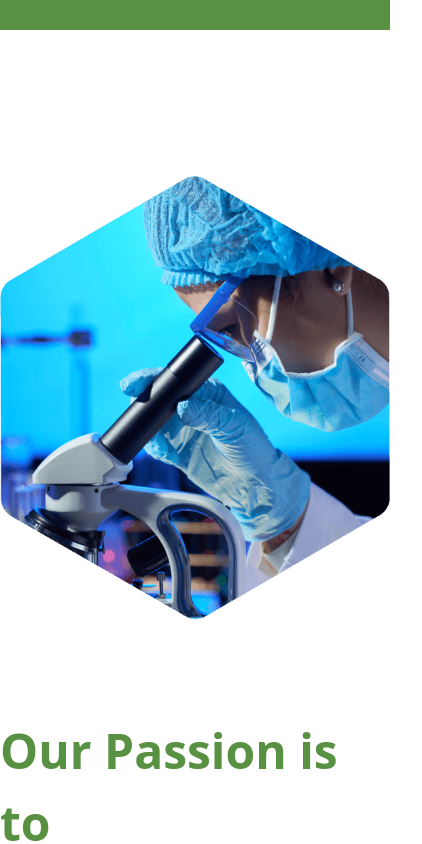
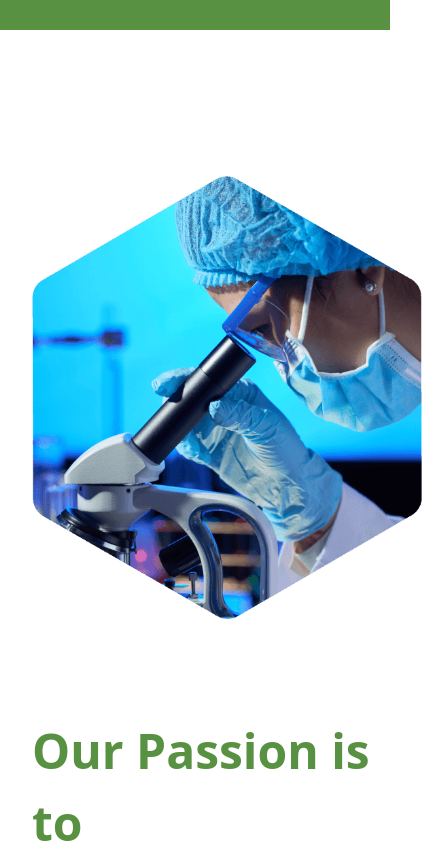
Before and after one commit to MuhammadTaha-khan/chemical_management, a Next.js app: page / in a window 390 px wide. Shown: the part 1020-1864 px from the top of the page, 422 px wide, since content can reach past the window. Built offline with nearby package versions, Linux system fonts and the light colour scheme.

Commit message:
Fix ESLint issues

```diff
--- a/app/components/Services.tsx
+++ b/app/components/Services.tsx
@@ -3,22 +3,22 @@ import Image from 'next/image'
 
 const SliderSection: React.FC = () => {
   return (
-    <section className="slider-area slider-tp-top pt-24 relative ">
+    <section className="slider-area slider-tp-top pt-24 relative mb-36 md:mb-0 ">
 
       {/* Slider Content */}
-      <div className="container mx-auto ">
+      <div className="container md:mx-auto  mx-8   ">
         {/* Slide 1 */}
         <div className="grid grid-cols-1 lg:grid-cols-2 items-center bg-white mb-8">
           <div className="order-2 lg:order-1 pt-14">
             <div className="slider-content ">
-              <h2 className="text-5xl font-bold mb-8 leading-normal text-[#589142]">
+              <h2 className="text-5xl font-bold mb-8 leading-normal text-[#589142] ">
                 Our Passion is to <br /> Give you Better <br /> Service
               </h2>
-              <p className="mb-8">
+              <p className="mb-8 ">
                 Your full service lab for clinical trials. Our mission is to ensure the <br />
                 generation of accurate and precise findings.
               </p>
-              <div className="slider-content__btn flex space-x-6 mb-32">
+              <div className="slider-content__btn flex space-x-6 mb-52 ">
                 <a className="tp-btn bg-[#589142] text-white py-2 px-6 rounded" href="contact.html">
                   Appointment
                 </a>
```
